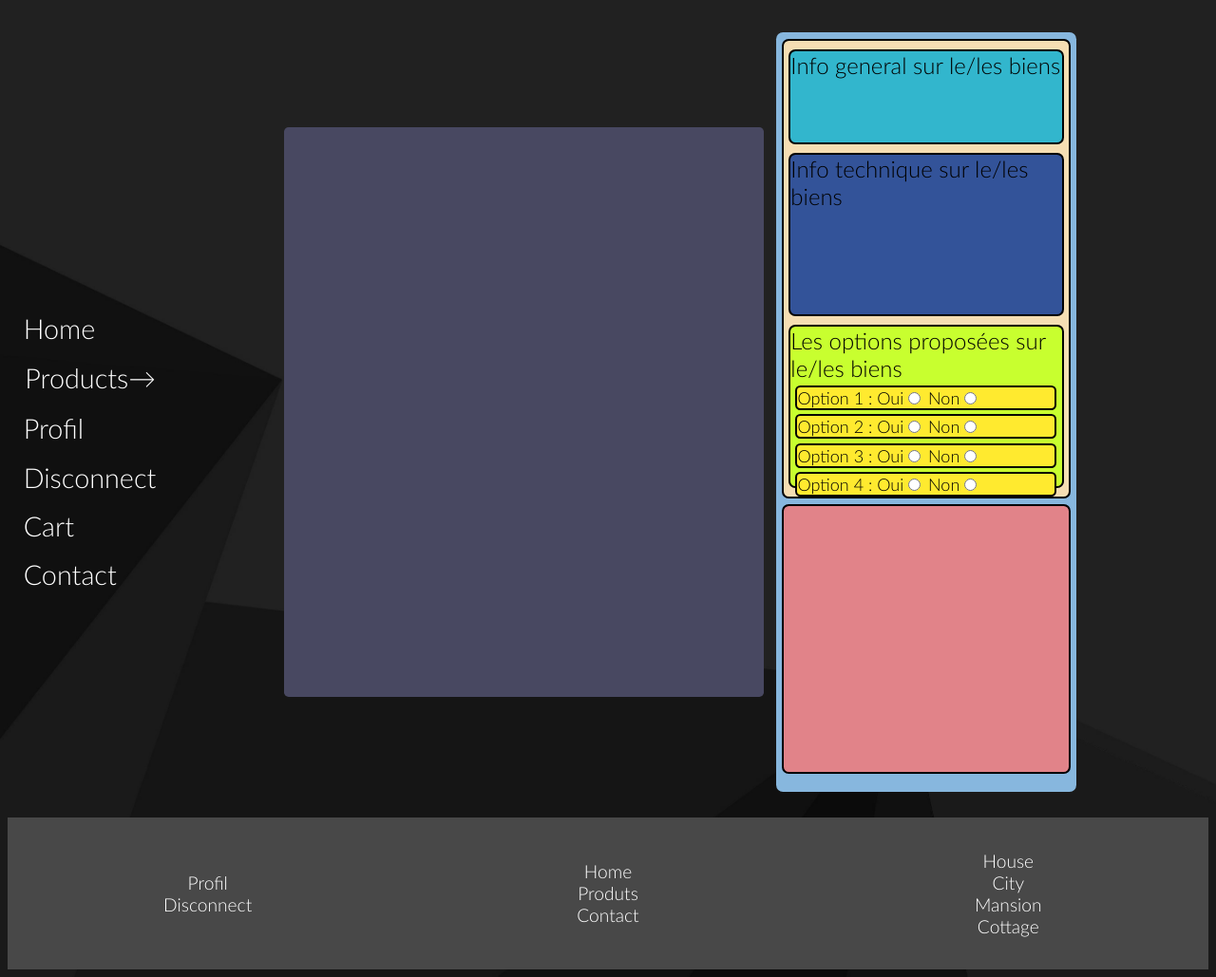
After one commit to samuel-joly/boutique, a PHP site: page /cart.php in a window 1280 px wide. The commit adds this page. Shown: the whole page at 95% size. Run offline with PHP 8.4, Linux system fonts and the light colour scheme; a user stored in the database is signed in; data comes from the database, SQL or seed files in the repository; data that the repository does not hold is empty.

Commit message:
Add files via upload
avancement page cart ajout des options

```diff
--- a/CSS/stylesheet.css
+++ b/CSS/stylesheet.css
@@ -14,12 +14,11 @@
 body
 {
 	font-family:lato;
-	margin:0;
+	margin:1;
 	padding:0;
 	display:flex;
 	flex-direction:column;
 	justify-content:center;
-
 	background-color:#484848;
 	min-height:100vh;
 }
@@ -42,72 +41,10 @@ body::-webkit-scrollbar-thumb {
 
 #inscription-body
 {
-	background:url("../media/images/bg.jpg");
+	background-image:url('../Media/Images/mansion.jpg');
 	background-size:cover;
 }
 
-/*----------ALERT-----------*/
-
-.alert-body
-{
-	background:rgba(0,0,0,0.6);
-	position:absolute;
-	top:0px;
-	left:0px;
-	width:100%;
-	height:100%;
-	display:flex;
-	cursor:default;
-}
-
-.alert-container
-{
-	background:rgba(255,255,255,0.8);
-	width:40%;
-	align-self:center;
-	justify-self:center;
-	border-radius:5px;
-	display:flex;
-	flex-direction:column;
-	justify-content:center;
-	align-items:center;
-	position:absolute;
-	z-index:1000;
-	padding:1em;
-}
-
-#profil-rate-form
-{
-	display:flex;
-	flex-direction:column;
-}
-
-#profil-rate-form textarea
-{
-	margin-bottom:0.5em;
-	background:#787878;
-	resize:none;
-	color:white;
-	font-size:1.1em;
-}
-
-#profil-rate-form input[type="submit"]
-{
-	padding:0.2em;
-	background:#787878;
-	border:0px;
-	font-size:1.1em;
-	color:white;
-	transition:all 0.2s ease;
-}
-
-
-#profil-rate-form input[type="submit"]:hover
-{
-	cursor:pointer;
-	background:#E7E7E7;
-	color:black;
-}
 /*---------------------HEADER--------------------*/
 
 header
@@ -410,74 +347,29 @@ main
 	background-color:#787878;
 }
 
-#avatar-input
-{
-	display:none;
-}
-
 #profil-container
 {
-	background-color:#E8E8E8bd;
+	background-color:#E8E8E8;
 	border-radius:10px;
 	min-width:400px;
 	max-width:550px;
 }
 
-#image-container
+#profil-image
 {
 	width:5em;
 	border-radius:50%;
-	height:5em;
-
-	overflow:hidden;
-
-	border:2px solid black;
-	display:flex;
-	justify-content:flex-start;
-	flex-direction:column;
 	align-self:center;
+	border:5px solid black;
 	margin-bottom:15px;
-	text-decoration:none;
-	cursor:pointer;
-}
-
-#image-container span
-{
-	position:relative;
-	top:-5.2em;
-	max-width:6em;
-	border-radius:50%;
-	display:flex;
-	justify-content:center;
-	align-items:center;
-	background:#484848be;
-	opacity:0;
-	transition:opacity 0.2s ease;
-	color:white;
-	text-align:center;
-}
-
-#image-container:hover>div>span
-{
-	opacity:1;
-}
-
-
-#image-container span p
-{
-	padding:0.3em;
-}
-
-#profil-image
-{
-	margin:0px;
-	width:5em;
-	border-radius:50%;
 }
 
 #profil-data
 {
-	width:95%;
+	min-height:80px;
+	max-width:550px;
+	min-width:400px;
+	width:550px;
 }
 
 #profil-data a
@@ -488,7 +380,7 @@ main
 	background:#787878;
 	padding:0.3em;
 	border-radius:5px;
-	width:90%;
+	width:47%;
 	text-align:center;
 	margin:2px;
 	transition:background 0.2s ease;
@@ -498,129 +390,8 @@ main
 {
 	background-color:#5a5a5a;
 }
-#profil-container .input-zone
-{
-	width:88%;
-	align-self:center;
-}
-#profil-container .input-zone input
-{
-	width:60%;
-}
 
-#profil-container .input-zone label
-{
-	width:45%;
-	margin:0.3em;
-}
-
-.profil-submit
-{
-	padding:0.3em;
-	width:30%;
-	align-self:center;
-	background:#787878;
-	transition:all 0.2s ease;
-	color:white;
-	border:0px;
-	border-radius:3px;
-	text-decoration:underline;
-	margin:0.3em;
-	font-size:1em;
-}
-
-.profil-submit:hover
-{
-	cursor:pointer;
-	background:#E7E7E7;
-	color:black;
-}
-
-
-.profil-data-container
-{
-	width:40vw;
-	height:fit-content;
-	max-height:10em;
-	padding:1em;
-	margin-right:3em;
-	background:#E8E8E8bd;
-	border-radius:5px;
-	margin:1em;
-}
-
-.bought-product-image
-{
-	width:10em;
-	border:2px solid white;
-	border-radius:3px;
-}
-
-#bought-zone
-{
-	overflow-y:scroll;
-	max-height:70vh;
-	flex-wrap:wrap;
-	margin-right:3em;
-}
-
-#bought-zone::-webkit-scrollbar {
-  width: 10px;
-}
-
-/* Track */
-#bought-zone::-webkit-scrollbar-track {
-  background: #484848;
-}
-
-/* Handle */
-#bought-zone::-webkit-scrollbar-thumb {
-  background: #e7e7e7;
-  border-radius:2px;
-}
-
-.bought-product-title h1, .bought-product-title p
-{
-	margin:0;
-}
-
-.bought-product-title
-{
-	width:60%;
-}
-
-.bought-product-desc::-webkit-scrollbar {
-  width: 10px;
-  background: #787878;
-}
-
-/* Track */
-.bought-product-desctag::-webkit-scrollbar-track {
-  background: #484848;
-}
-
-/* Handle */
-.bought-product-desc::-webkit-scrollbar-thumb {
-  background: #e7e7e7;
-  border-radius:2px;
-}
-.bought-product-desc
-{
-	width:80em;
-	max-height:6em;
-}
-
-
-.rating-star
-{
-	width:25px;
-}
-
-.bought-agent-zone h2
-{
-	margin:0;
-}
-/*-------------------FOOOTER---------------*/
+/*---------------------------------------FOOOTER-----------------------------------*/
 
 footer
 {
@@ -768,17 +539,6 @@ footer a:hover
 .product-infos-plus p
 {
 	margin:1em;
-}
-
-.bought-product-title h1, .bought-product-title p
-{
-	margin:0;
-}
-
-.bought-product-desc
-{
-	max-width:27vw;
-	overflow-y:scroll;
 }
 
 /*----------------------FILTER------------------------*/
@@ -953,3 +713,367 @@ footer a:hover
 	text-align:center;
 	font-size:1em;
 }
+
+
+
+/*----------------------PRODUCT DESCRIPTION------------------------*/
+
+
+#product-descritption-body
+{
+background:url("../media/images/bg.jpg");
+background-size:cover;
+background-repeat:no-repeat;
+color: white;
+}
+
+#imgDescr{
+margin: 5% 3% 5% 12%;
+display: flex;
+flex-direction: column;
+height: 1200px;
+overflow: hidden;
+width: 700px;
+border-radius: 0.3em;
+}
+
+#img-product{
+height: 28%;
+width: 100%;
+border-radius: 0.3em;
+margin-bottom: 2%;
+}
+
+#descr-product{
+height: 52%;
+width: 100%;
+}
+
+#titre-product-description{
+margin: 0% 0 1%;
+height: auto;
+padding-bottom: 7px;
+font-size: 2.2vw;
+text-align: center;
+}
+
+#description-product-description{
+height: 43%;
+padding: 3% 8% 3%;
+text-align: center;
+font-size: 24px;
+margin-bottom: 3%;
+overflow-y: scroll;
+background: #484861;
+border-radius: 0.3em;
+}
+
+#flex-img-div4{
+color:black;
+display: flex;
+flex-direction: row;
+justify-content: space-evenly;
+}
+
+#prixetagent{
+display: flex;
+margin: auto;
+width: 95%;
+height: 50%;
+}
+
+#price-product{
+font-size: 40px;
+text-align: center;
+color: wheat;
+margin: auto;
+margin-left: 16%;
+width: 75%;
+height: 30%;
+}
+
+#agent-pics{
+width: 25%;
+display: flex;
+flex-direction: column;
+justify-content: space-evenly;
+}
+
+#agentPics{
+text-align: center;
+padding: 19% 0% 0% 0%;
+color:black;
+margin: auto;
+width:90px ;
+height: 58px ;
+border:2px black solid;
+border-radius:9em;
+background-color: rgb(241, 241, 241);
+}
+
+#agentName{
+border:2px black solid;
+text-align: center;
+margin: 8px auto 0%;
+border-radius:0.5em;
+width: 70%;
+padding-bottom: 2px;
+background-color: teal;
+}
+
+.img-div4{
+margin:3% 0;
+width: 130px ;
+height:80px ;
+border-radius: 0.3em;
+background-color: rgb(184, 184, 184);
+}
+
+#infos-product-description{
+height: fit-content;
+padding-top: 3%;
+background-color: #353434ca;
+border-radius: 0.3em;
+}
+
+#agent-note{
+height: 16%;
+width: 100%;
+margin-top: 7%;
+display: flex;
+flex-direction: row;
+}
+
+.agent-note-div{
+margin: 4% auto 0%;
+width: 280px;
+height: 150px;
+border-radius:0.5em;
+background-color: slategrey;
+border: 2px white solid;
+}
+
+.inside-agent-note{
+height: 67%;
+}
+
+.agent-note-footer{
+height: 29%;
+background-color: rgba(188, 143, 143, 0.774);
+display: flex;
+flex-direction: row;
+padding: 1% 0% 1.2% 2%;
+border-radius: 0 0 0.5em 0.5em;
+}
+
+.info-agent{
+width: 80%;
+}
+
+.agentName1{
+text-align: center;
+padding: 2.5% 0% 0% 0%;
+color:black;
+margin: -1px auto;
+font-size: 10px;
+width:40px ;
+height: 35px ;
+border:2px black solid;
+border-radius:9em;
+background-color: rgb(241, 241, 241);
+}
+
+
+
+/* SECTION DROITE PAGE PRODUCT-DESCRIPTION */
+
+#tag-product-descr
+{
+margin-top: -21.45em;
+margin-left: 4em;
+margin-right: -12em;
+color: white;
+background: #2f2f2f;
+border-radius: 0.3em;
+padding: 1.7% 1.2em 0em;
+height: auto;
+width: 340px;
+border: 2px white solid;
+}
+
+#tag{
+display: flex;
+flex-direction: row;
+flex-wrap: wrap;
+}
+
+.tag-inside{
+width: fit-content;
+padding: 1px 3% 1%;;
+text-align: center;
+border:1px black solid;
+border-radius:0.5em;
+font-size: x-large;
+background-color: rgb(144, 151, 158);
+}
+
+#specificites{
+border-radius: 0.3em;
+margin-top: 10%;
+height: 43%;
+padding: 0% 4% 0%;
+font-size: 26px;
+background-color: rgba(255, 99, 71, 0.911);
+}
+
+.specificitesDiv{
+padding: 4.5% 0;
+}
+
+#addcartgoback{
+border:4px white solid;
+border-radius: 0.3em;
+margin: 10% 0px;
+padding: 8%;
+height: 19%;
+background-color: rgba(122, 243, 231, 0.835);
+}
+
+.addcartgoback-inside{
+width: 226px;
+height: 60px;
+text-align: center;
+color: black;
+padding: 3% 0 0 0%;
+font-size: 2vw;
+font-weight: bold;
+margin: 0% auto 0%;
+border-radius: 0.5em;
+border:2px black solid;
+background-color: wheat;
+}
+
+a{
+text-decoration: none;
+}
+
+#validationAchat input{
+width: 10%;
+}
+
+#validationAchat{
+background-color: rgba(255, 99, 71, 0.959);
+width: 50%;
+padding: 2%;
+text-align: center;
+font-size: 2vw;
+border: 2px black;
+border-radius: 0.3em;
+margin: -14% 20%;
+position: absolute;
+}
+
+
+/*------------- PAGE PANIER --------------- */
+
+#cart-body{
+background:url("../media/images/bg.jpg");
+background-size:cover;
+background-repeat:no-repeat;
+color: white;
+display: flex;
+}
+
+
+/* MAISON LISTE */
+
+#panierList{
+margin:10% 1% 10% 12%;
+width: 40%;
+height: 600px;
+background: #484861;
+font-size: 16px;
+text-align: center;
+border-radius: 3px black solid;
+overflow-y: scroll;
+border-radius: 0.3em;
+}
+
+
+#houseInBasket{
+width: 95%;
+height: 45%;
+margin:2%;
+background-color: chocolate;
+border-radius: 3px black solid;
+border-radius: 0.3em;
+}
+
+
+/* VALIDATION PANIER */
+
+#ValidationPanier{
+width: 25%;
+height: 800px;
+background-color: rgb(135, 183, 222);
+border-radius: 3px black solid;
+border-radius: 0.3em;
+color:black;
+font-size: x-large;
+}
+
+#infoProduct{
+margin: 2% auto;
+width: 95%;
+height: 60%;
+border: 2px black solid;
+border-radius:0.3em;
+background-color: wheat;
+display: flex;
+flex-direction: column;
+justify-content: space-evenly;
+align-items: center;
+}
+
+#infoGeneral{
+width: 95%;
+height: 20%;
+border: 2px black solid;
+border-radius: 0.3em;
+background-color:rgb(50, 182, 205) ;
+
+}
+
+#infoTechnique{
+width: 95%;
+height: 35%;
+border: 2px black solid;
+border-radius: 0.3em;
+background-color: rgb(51, 83, 153);
+}
+
+#option{
+width: 95%;
+height: 35% ;
+border: 2px black solid;
+border-radius: 0.3em;
+background-color: rgb(200, 255, 47);
+}
+
+#optionDiv{
+	font-size: large;
+margin: 1.5% auto;
+width: 95%;
+border: 2px black solid;
+border-radius: 0.3em;
+background-color: rgb(255, 234, 47);
+}
+
+#validationBasket{
+margin: 2% auto;
+width: 95%;
+height: 35%;
+border: 2px black solid;
+border-radius:0.3em;
+background-color: rgba(243, 122, 122, 0.835);
+}
--- /dev/null
+++ b/cart.php
@@ -0,0 +1,110 @@
+<!DOCTYPE html>
+<html lang="fr">
+    <head>
+        <meta charset="UTF-8">
+        <meta name="viewport" content="width=device-width, initial-scale=1.0">
+        <title>Panier</title>
+        <link rel="stylesheet" type="text/css" href="CSS/stylesheet.css">
+        <link rel="stylesheet" type="text/css" href="CSS/boot.css">
+    </head>
+
+    <body id="cart-body">
+
+        <header>
+            <?php include("header.php"); ?>
+        </header>
+
+
+        <main class='flexr just-center align-center'>
+
+            <section id="panierList"  class='flexc just-between align-center'>
+
+                <?php
+                $connexion= mysqli_connect("localhost","root","","boutique");
+                $requete=" SELECT * FROM basket AS PAN INNER JOIN products AS PRO On PRO.id=PAN.id_product WHERE id_user='".$_SESSION['id']."'";
+                $query=mysqli_query($connexion,$requete);
+                $resultat=mysqli_fetch_all($query);
+
+                for($i=0;$i<count($resultat);++$i){
+
+                    ?>
+                        <div id="houseInBasket">
+                    <?php
+
+                    echo $idProductBasket=$resultat[$i][0].'</br>';
+                    echo $idProduct=$resultat[$i][2].'</br>';
+                    echo $quantity=$resultat[$i][3].'</br>';
+                    echo $price=$resultat[$i][5].'</br>';
+                    echo $title=$resultat[$i][6].'</br>';
+                    echo $img=$resultat[$i][8].'</br>';
+                    echo $size=$resultat[$i][9].'</br>';
+                    echo $location=$resultat[$i][10].'</br>';
+                    echo $orientation=$resultat[$i][11].'</br>';
+                    echo $staff=$resultat[$i][12].'</br>';
+                    echo $cost=$resultat[$i][13].'</br>';
+                    echo $idAgent=$resultat[$i][14].'</br>';
+                    echo $maxQuantity=$resultat[$i][15].'</br>';
+
+                    ?>
+                        </div>
+                    <?php
+                }
+                ?>
+
+            </section>
+
+
+            <section id="ValidationPanier">
+
+            <div id="infoProduct">
+                <article id="infoGeneral">
+                    Info general sur le/les biens
+                </article>
+                <article id="infoTechnique">
+                    Info technique sur le/les biens
+                </article>
+                <article id="option">
+                    Les options proposées sur le/les biens <br>
+                    <div id="optionDiv">
+                        Option 1 :
+                        <label>Oui</label><input type="radio"></input>
+                        <label>Non</label><input type="radio"></input><br>
+                    </div>
+                    <div id="optionDiv">
+                        Option 2 :
+                        <label>Oui</label><input type="radio"></input>
+                        <label>Non</label><input type="radio"></input><br>
+                    </div>
+                    <div id="optionDiv">
+                        Option 3 :
+                        <label>Oui</label><input type="radio"></input>
+                        <label>Non</label><input type="radio"></input><br>
+                    </div>
+                    <div id="optionDiv">
+                        Option 4 :
+                        <label>Oui</label><input type="radio"></input>
+                        <label>Non</label><input type="radio"></input><br>
+                    </div>
+                </article>
+            </div>
+
+            <div id="validationBasket">
+
+            </div>
+
+            </section>
+
+        </main>
+
+
+
+
+
+
+
+        <footer>
+            <?php include("footer.php"); ?>
+        </footer>
+
+    </body>
+</html>
```
